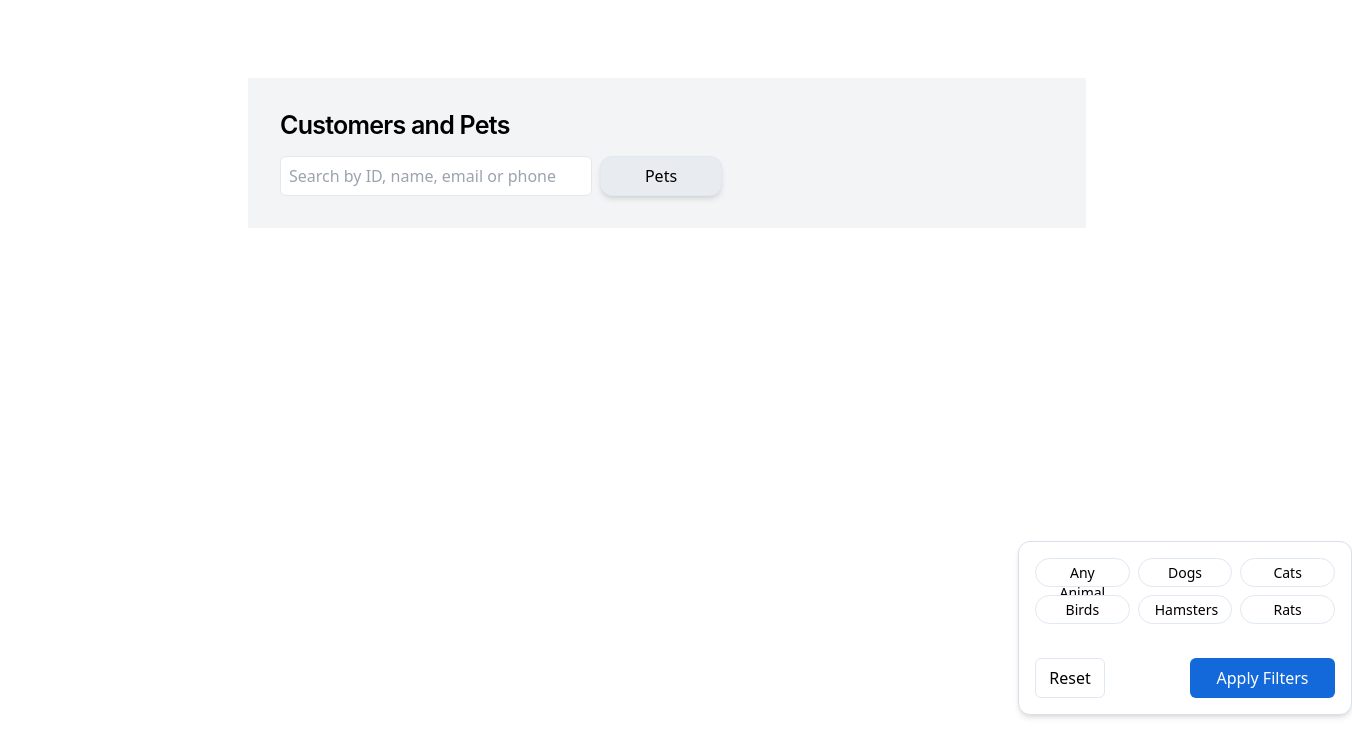
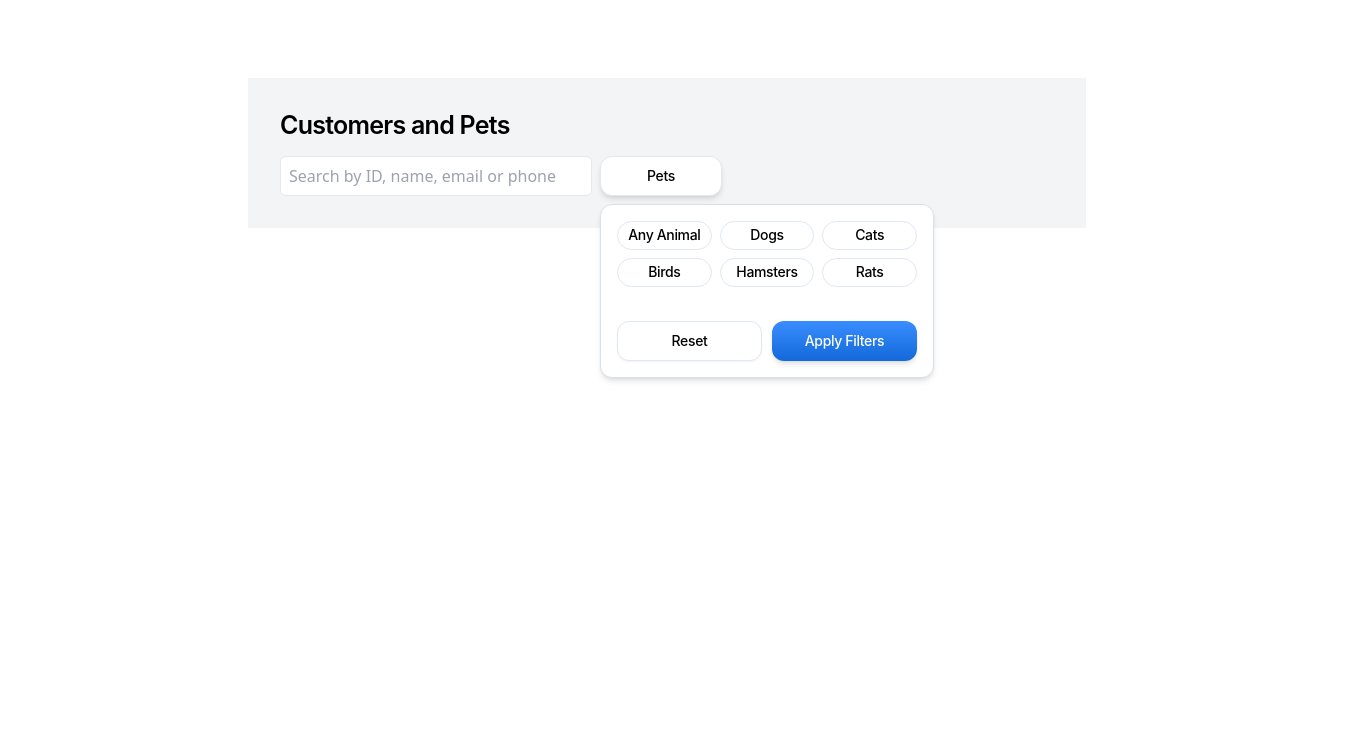
Before and after one commit to xanderrybalov/customers-and-pets, a Next.js app: page / in a window 1280 px wide. Both pictures are taken after a click on the button "Pets". Shown: the top 756 px of the page, 1352 px wide, since content can reach past the window. Built offline with nearby package versions, Linux system fonts and the light colour scheme.

Commit message:
feat: added new styles of FilterWindow

```diff
--- a/src/app/components/CustomersPage.tsx
+++ b/src/app/components/CustomersPage.tsx
@@ -42,13 +42,6 @@ const CustomersPage = () => {
         <div className="flex gap-2 ml-4 mt-2">
           <SearchInput searchText={searchText} setSearchText={setSearchText} />
           <div className="relative">
-            <button
-              className={`w-[122px] h-[40px] rounded-xl border border-[#E0E8F2] shadow-md transition-all ${isFilterOpen ? 'bg-[#E8EBF0] border-[#D8E1EA]' : 'bg-white'}`}
-              onClick={() => setIsFilterOpen(!isFilterOpen)}
-            >
-              Pets
-            </button>
-            {isFilterOpen && (
             <FilterWindow
               selectedSpecies={selectedSpecies}
               setSelectedSpecies={setSelectedSpecies}
@@ -58,7 +51,6 @@ const CustomersPage = () => {
               }}
               onReset={() => setSelectedSpecies([])}
             />
-            )}
           </div>
         </div>
       </div>
--- a/src/app/components/FilterWindow.tsx
+++ b/src/app/components/FilterWindow.tsx
@@ -25,6 +25,9 @@ const FilterWindow: React.FC<FilterWindowProps> = ({
   ];
   const [localSelection, setLocalSelection] =
     useState<string[]>(selectedSpecies);
+  const [isResetPressed, setIsResetPressed] = useState(false);
+  const [isApplyPressed, setIsApplyPressed] = useState(false);
+  const [isFilterOpen, setIsFilterOpen] = useState(false);
 
   useEffect(() => {
     setSelectedSpecies(localSelection);
@@ -43,16 +46,24 @@ const FilterWindow: React.FC<FilterWindowProps> = ({
   };
 
   return (
-    <div className="absolute w-[334px] h-[174px] left-[418px] top-[385px] bg-white border border-[#D8E1EA] shadow-md rounded-xl p-4 flex flex-col justify-between">
+    <div className="relative font-inter font-medium text-[14px] leading-[16.94px] tracking-tight">
+      <button
+        className="w-[122px] h-[40px] rounded-xl border border-[#E0E8F2] shadow-md bg-white active:bg-[#E8EBF0]"
+        onClick={() => setIsFilterOpen(!isFilterOpen)}
+      >
+        Pets
+      </button>
+      {isFilterOpen && (
+        <div className="absolute top-full mt-2 left-0 w-[334px] h-[174px] bg-white border border-[#D8E1EA] shadow-md rounded-xl p-4 flex flex-col justify-between">
           <div className="grid grid-cols-3 gap-2">
             {speciesOptions.map((species) => (
               <button
                 key={species}
-            className={`w-full h-[29px] rounded-full px-4 py-1 text-sm font-medium border border-[#E0E8F2] transition-all ${
+                className={`w-full h-[29px] rounded-full py-1 border border-[#E0E8F2] transition-all ${
                   localSelection.includes(species)
                     ? 'bg-[#1369D9] text-white'
                     : 'bg-white text-black'
-            }`}
+                } active:bg-gray-200`}
                 onClick={() => toggleSelection(species)}
               >
                 {species}
@@ -61,8 +72,10 @@ const FilterWindow: React.FC<FilterWindowProps> = ({
           </div>
           <div className="flex justify-between mt-4">
             <button
-          className="w-[70px] h-[40px] border border-[#E0E8F2] text-black rounded-md"
+              className="w-[145px] h-[40px] border border-[#E0E8F2] rounded-[12px] bg-white text-black shadow-sm hover:shadow-md transition-all"
               onClick={() => {
+                setIsResetPressed(true);
+                setTimeout(() => setIsResetPressed(false), 200);
                 setLocalSelection([]);
                 onReset();
               }}
@@ -70,13 +83,19 @@ const FilterWindow: React.FC<FilterWindowProps> = ({
               Reset
             </button>
             <button
-          className="w-[145px] h-[40px] bg-[#1369D9] text-white rounded-md"
-          onClick={() => onApply(localSelection)}
+              className="w-[145px] h-[40px] bg-gradient-to-b from-[#3A8DFF] to-[#1369D9] text-white rounded-[12px] shadow-md hover:shadow-lg transition-all"
+              onClick={() => {
+                setIsApplyPressed(true);
+                setTimeout(() => setIsApplyPressed(false), 200);
+                onApply(localSelection);
+              }}
             >
               Apply Filters
             </button>
           </div>
         </div>
+      )}
+    </div>
   );
 };
 
```
Lines whose indentation alone changed are shown as unchanged.
